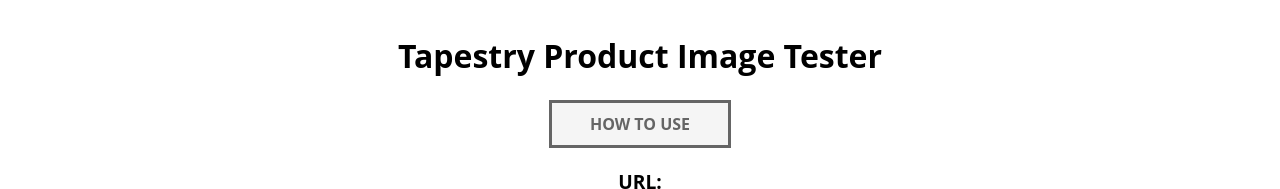
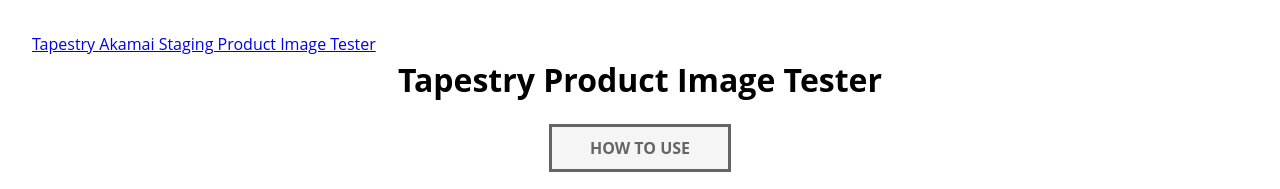
Before and after one commit to performance-addicts/tpr-image-tester, a plain HTML site: page index.html in a window 1280 px wide. Shown: the top 189 px of the page. Drawn offline with Linux system fonts and the light colour scheme; no server answers.

Commit message:
readme and html

```diff
--- a/index.html
+++ b/index.html
@@ -17,6 +17,14 @@
     /></noscript>
   </head>
   <body>
+    <div>
+      <a
+        href="https://tpr-image-tester-staging.netlify.app/"
+        rel="noopener noreferrer"
+        target="_blank"
+        >Tapestry Akamai Staging Product Image Tester
+      </a>
+    </div>
     <h1 class="heading">Tapestry Product Image Tester</h1>
     <div class="container">
       <button class="button info-button">
```
